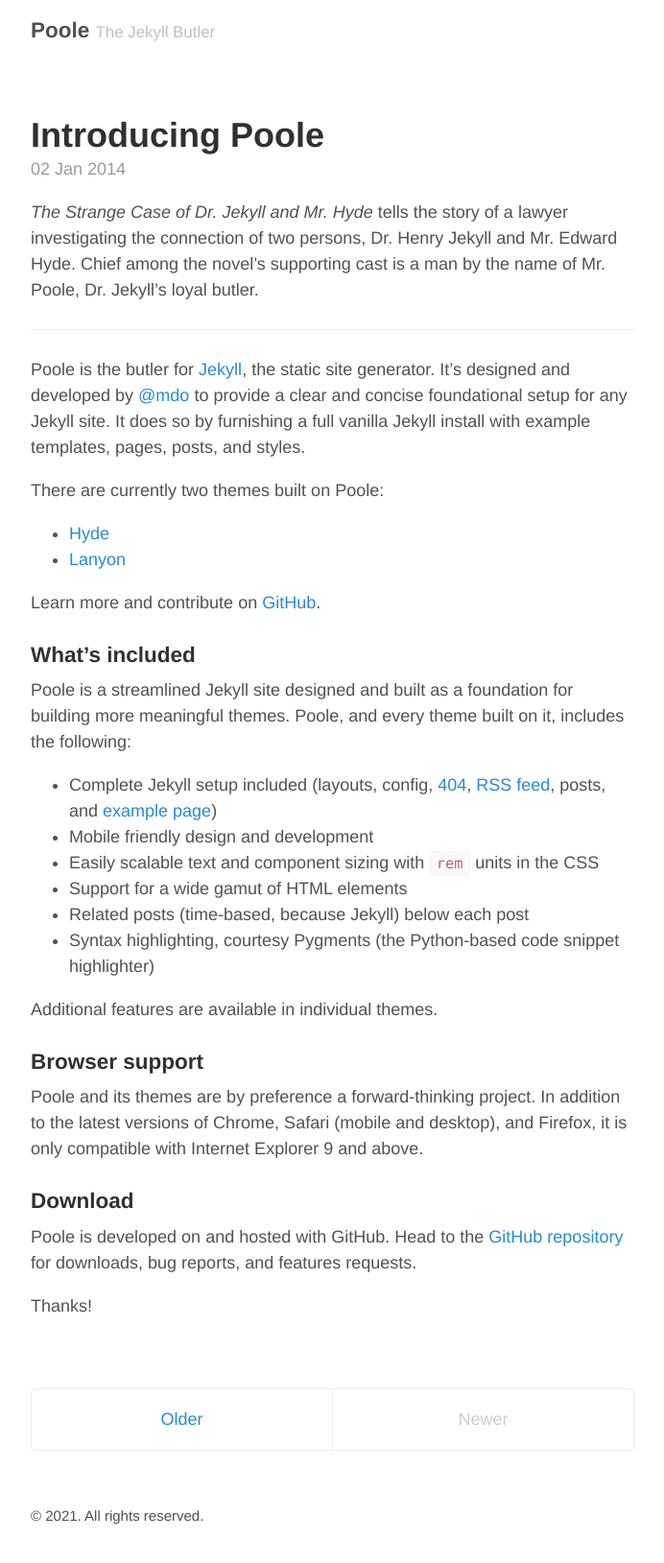
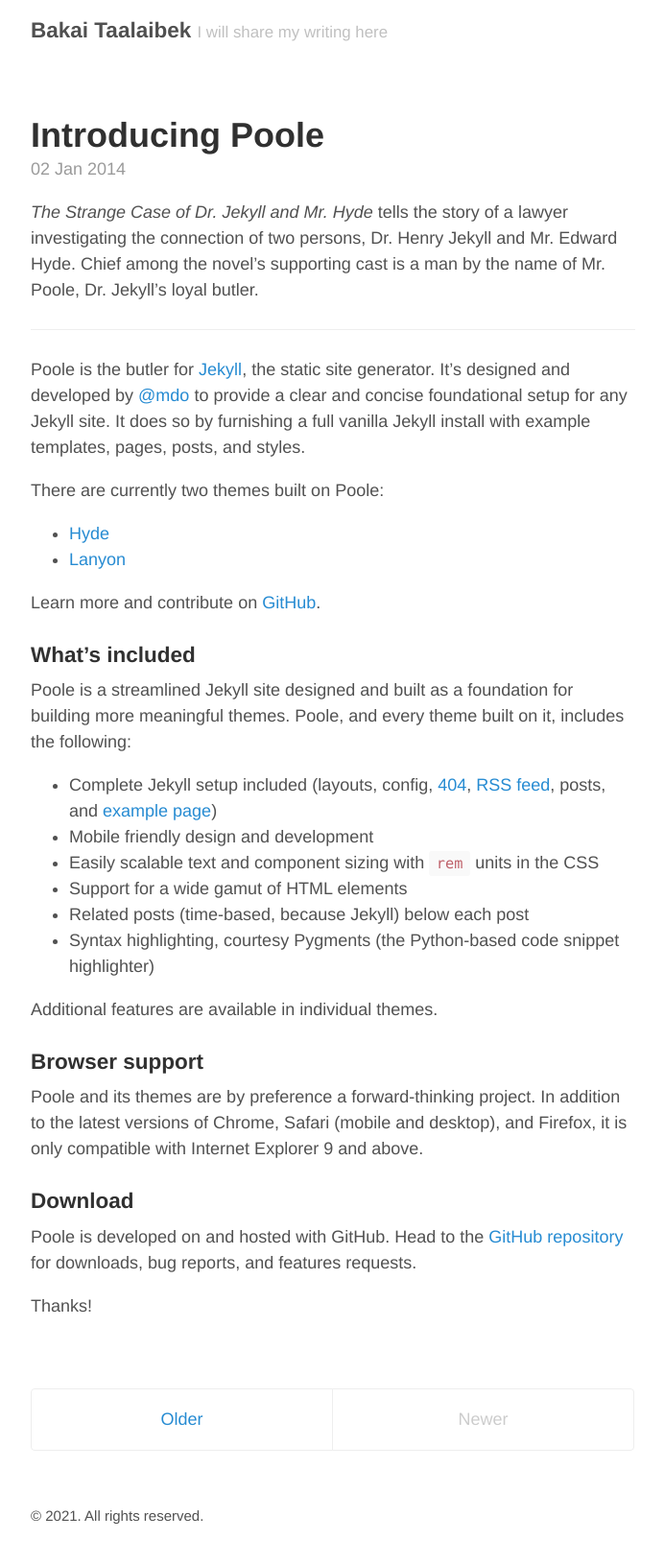
Before and after one commit to bakai/bakai.github.io, a Jekyll site: the page built from index.html, in a window 1280 px wide. Shown: the whole page at 96% size, without its empty margins (293-985 px from the left). Built offline with Jekyll 4.4.1, drawn with Linux system fonts in a browser that asks for light colours; the list of posts is cut into pages by our own code.

Commit message:
Update _config.yml

```diff
--- a/_config.yml
+++ b/_config.yml
@@ -5,9 +5,9 @@ permalink:           pretty
 relative_permalinks: true
 
 # Setup
-title:               Poole
-tagline:             The Jekyll Butler
-url:                 http://getpoole.com
+title:               Bakai Taalaibek
+tagline:             I will share my writing here
+url:                 http://bakai.github.io/
 paginate:            1
 baseurl:             ""
 
```
